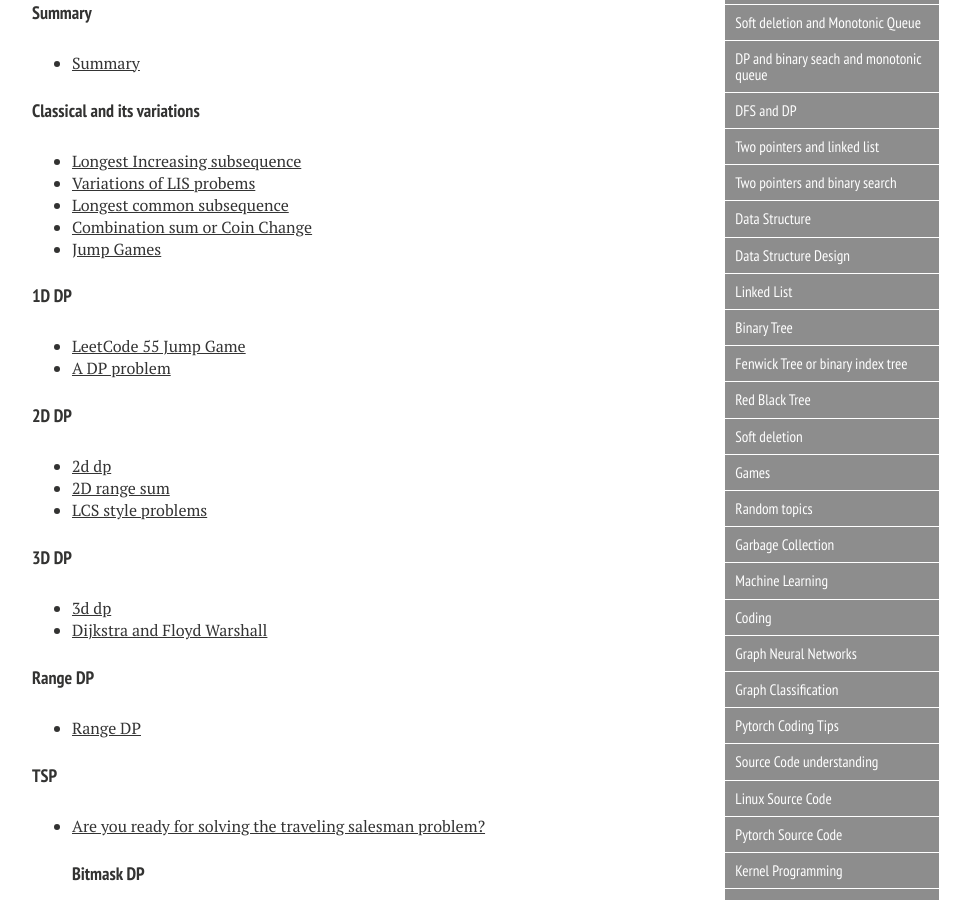
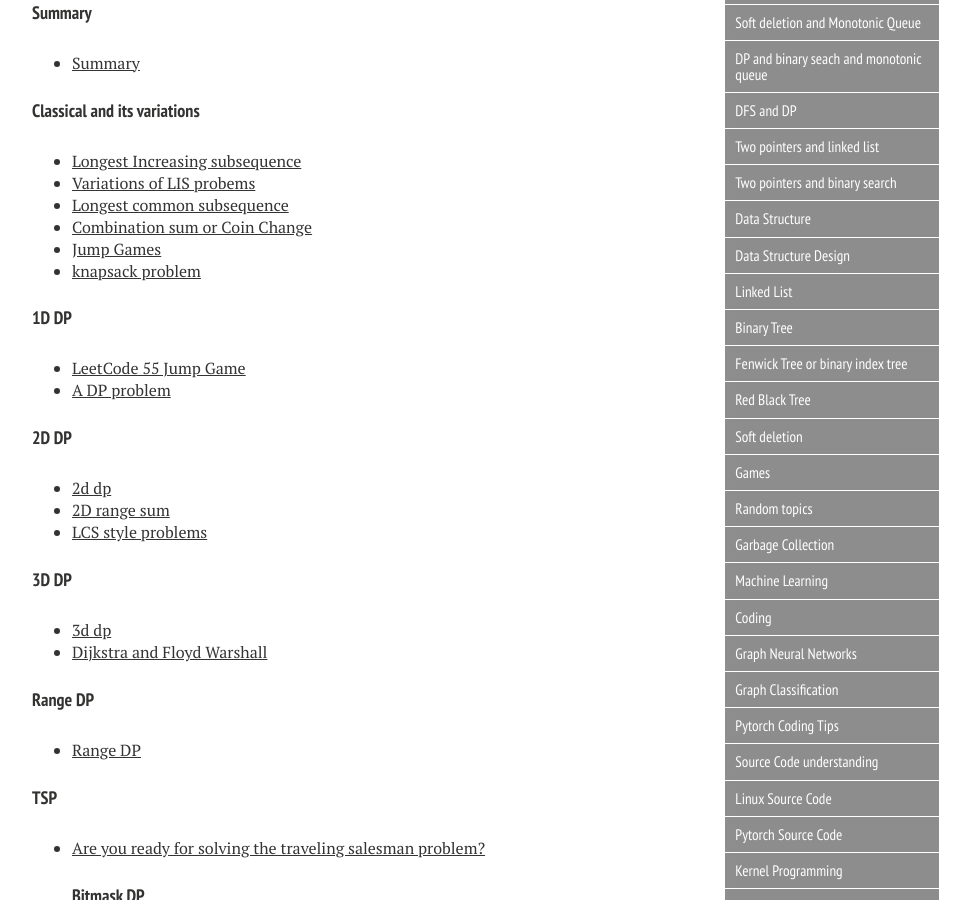
Before and after one commit to xiaokeshen/xiaokeshen.github.io, a Jekyll site: the page built from blog/index.md, in a window 1280 px wide and 900 px high, scrolled down 1230 px. Shown: the whole window, without its empty margins (288-1258 px from the left). Built offline with Jekyll 4.4.1, drawn with Linux system fonts in a browser that asks for light colours; nearby versions of some CDN libraries.

Commit message:
update blog

```diff
--- a/blog/index.md
+++ b/blog/index.md
@@ -50,6 +50,7 @@ My 'Serious' coding got started since I became a student as a Computer Science M
 - [Longest common subsequence](coding/dp/classical/lcs.md)
 - [Combination sum or Coin Change](https://medium.com/@jim.morris.shen/combination-sum-or-coin-change-cd9264a02903?source=friends_link&sk=f071a05acbedc48a1ce9b1f61b5f49ab)
 - [Jump Games](https://medium.com/@jim.morris.shen/sliding-window-min-max-priority-queue-monotonic-queue-ec77636cdc31?source=friends_link&sk=3c41b31a29a2fd879c1ff478e9777b2d)
+- [knapsack problem](https://medium.com/@jim.morris.shen/0-1-knapsack-problem-56ef9e78530a?source=friends_link&sk=c40e8e421cf676d875fea1539e3f0229)
 
 #### 1D DP
 - [LeetCode 55 Jump Game](https://medium.com/@jim.morris.shen/jump-game-20b4e598b743?source=friends_link&sk=b867cea63ad9418a79f957af8f56b532)
```
